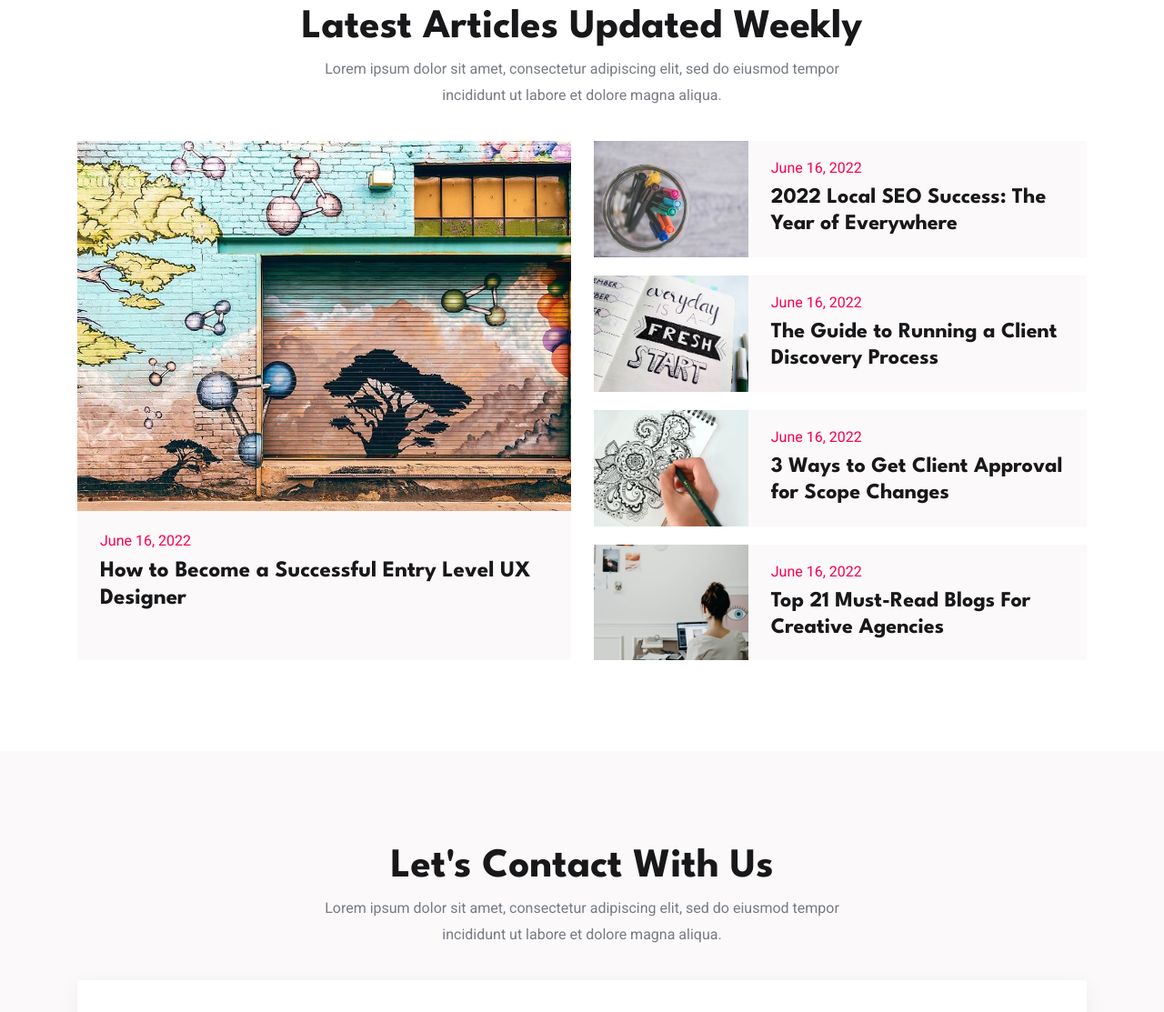
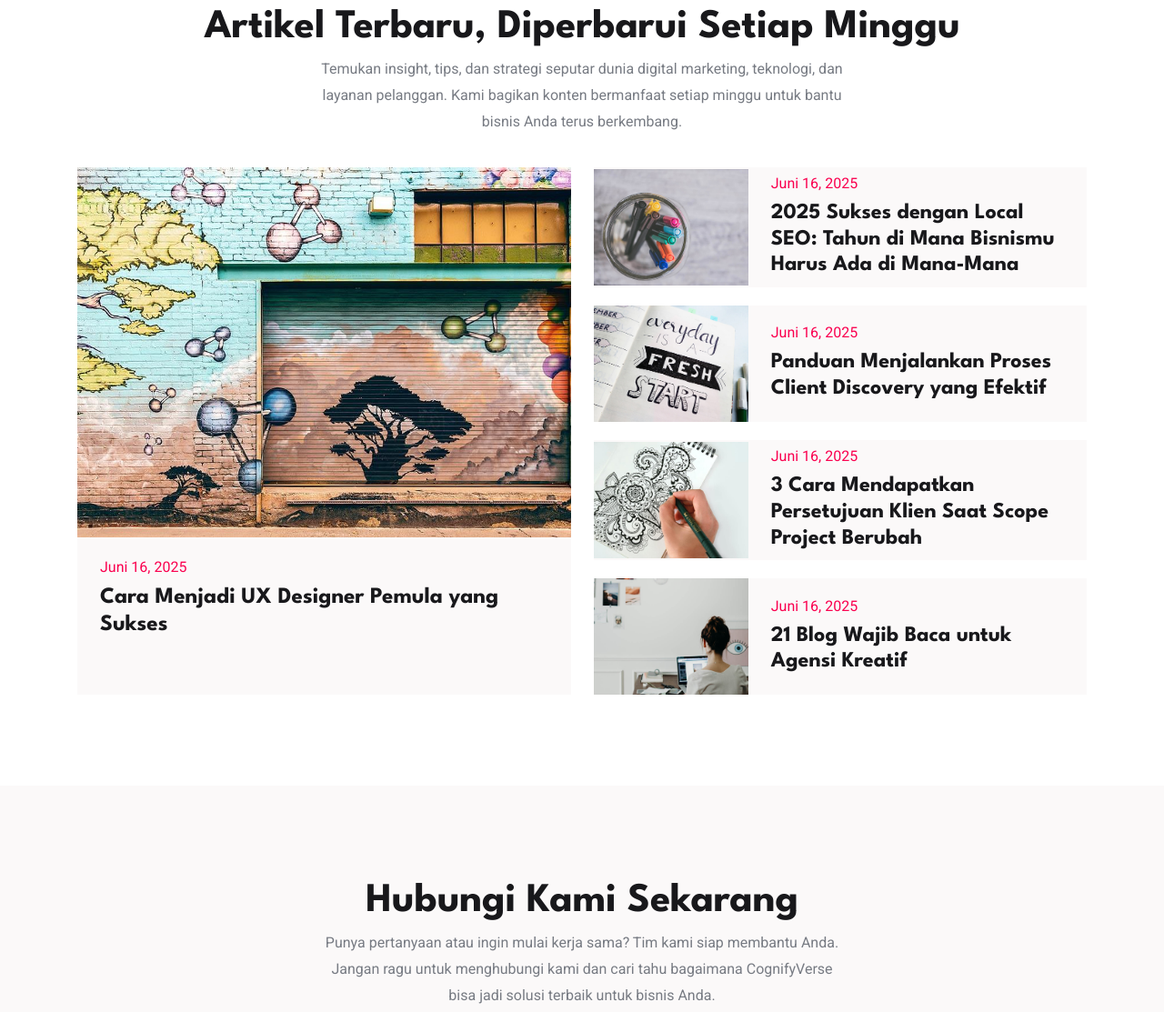
Before and after one commit to Alfiannnn13/agency4, a plain HTML site: page index.html in a window 1280 px wide. Shown: the part 4810-5923 px from the top of the page at 91% size. Drawn offline with nearby package versions, Linux system fonts and the light colour scheme.

Commit message:
Update2 index.html

```diff
--- a/index.html
+++ b/index.html
@@ -516,12 +516,10 @@ Tingkatkan visibilitas bisnis Anda di mesin pencari dengan strategi SEO yang tep
       <section class="section blog" id="blog" aria-label="blog">
         <div class="container">
 
-          <h2 class="h2 section-title">Latest Articles Updated Weekly</h2>
+          <h2 class="h2 section-title">Artikel Terbaru, Diperbarui Setiap Minggu</h2>
 
           <p class="section-text">
-            Lorem ipsum dolor sit amet, consectetur adipiscing elit, sed do eiusmod tempor incididunt ut labore et
-            dolore magna
-            aliqua.
+            Temukan insight, tips, dan strategi seputar dunia digital marketing, teknologi, dan layanan pelanggan. Kami bagikan konten bermanfaat setiap minggu untuk bantu bisnis Anda terus berkembang.
           </p>
 
           <ul class="grid-list">
@@ -536,10 +534,10 @@ Tingkatkan visibilitas bisnis Anda di mesin pencari dengan strategi SEO yang tep
 
                 <div class="card-content">
 
-                  <time class="time" datetime="2022-06-16">June 16, 2022</time>
+                  <time class="time" datetime="2025-06-16">Juni 16, 2025</time>
 
                   <h3 class="h3">
-                    <a href="#" class="card-title">How to Become a Successful Entry Level UX Designer</a>
+                    <a href="#" class="card-title">Cara Menjadi UX Designer Pemula yang Sukses</a>
                   </h3>
 
                 </div>
@@ -552,15 +550,15 @@ Tingkatkan visibilitas bisnis Anda di mesin pencari dengan strategi SEO yang tep
 
                 <figure class="card-banner img-holder" style="--width: 860; --height: 646;">
                   <img src="./assets/images/blog-2.jpg" width="860" height="646" loading="lazy"
-                    alt="2022 Local SEO Success: The Year of Everywhere" class="img-cover">
+                    alt="2025 Local SEO Success: The Year of Everywhere" class="img-cover">
                 </figure>
 
                 <div class="card-content">
 
-                  <time class="time" datetime="2022-06-16">June 16, 2022</time>
+                  <time class="time" datetime="2025-06-16">Juni 16, 2025</time>
 
                   <h3 class="h3">
-                    <a href="#" class="card-title">2022 Local SEO Success: The Year of Everywhere</a>
+                    <a href="#" class="card-title">2025 Sukses dengan Local SEO: Tahun di Mana Bisnismu Harus Ada di Mana-Mana</a>
                   </h3>
 
                 </div>
@@ -578,10 +576,10 @@ Tingkatkan visibilitas bisnis Anda di mesin pencari dengan strategi SEO yang tep
 
                 <div class="card-content">
 
-                  <time class="time" datetime="2022-06-16">June 16, 2022</time>
+                  <time class="time" datetime="2025-06-16">Juni 16, 2025</time>
 
                   <h3 class="h3">
-                    <a href="#" class="card-title">The Guide to Running a Client Discovery Process</a>
+                    <a href="#" class="card-title">Panduan Menjalankan Proses Client Discovery yang Efektif</a>
                   </h3>
 
                 </div>
@@ -599,10 +597,10 @@ Tingkatkan visibilitas bisnis Anda di mesin pencari dengan strategi SEO yang tep
 
                 <div class="card-content">
 
-                  <time class="time" datetime="2022-06-16">June 16, 2022</time>
+                  <time class="time" datetime="2025-06-16">Juni 16, 2025</time>
 
                   <h3 class="h3">
-                    <a href="#" class="card-title">3 Ways to Get Client Approval for Scope Changes</a>
+                    <a href="#" class="card-title">3 Cara Mendapatkan Persetujuan Klien Saat Scope Project Berubah</a>
                   </h3>
 
                 </div>
@@ -620,10 +618,10 @@ Tingkatkan visibilitas bisnis Anda di mesin pencari dengan strategi SEO yang tep
 
                 <div class="card-content">
 
-                  <time class="time" datetime="2022-06-16">June 16, 2022</time>
+                  <time class="time" datetime="2025-06-16">Juni 16, 2025</time>
 
                   <h3 class="h3">
-                    <a href="#" class="card-title">Top 21 Must-Read Blogs For Creative Agencies</a>
+                    <a href="#" class="card-title">21 Blog Wajib Baca untuk Agensi Kreatif</a>
                   </h3>
 
                 </div>
@@ -647,12 +645,10 @@ Tingkatkan visibilitas bisnis Anda di mesin pencari dengan strategi SEO yang tep
       <section class="section contact" id="contact" aria-label="contact">
         <div class="container">
 
-          <h2 class="h2 section-title">Let's Contact With Us</h2>
+          <h2 class="h2 section-title">Hubungi Kami Sekarang</h2>
 
           <p class="section-text">
-            Lorem ipsum dolor sit amet, consectetur adipiscing elit, sed do eiusmod tempor incididunt ut labore et
-            dolore magna
-            aliqua.
+            Punya pertanyaan atau ingin mulai kerja sama? Tim kami siap membantu Anda. Jangan ragu untuk menghubungi kami dan cari tahu bagaimana CognifyVerse bisa jadi solusi terbaik untuk bisnis Anda.
           </p>
 
           <form action="" class="contact-form">
@@ -682,7 +678,7 @@ Tingkatkan visibilitas bisnis Anda di mesin pencari dengan strategi SEO yang tep
               </label>
             </div>
 
-            <button type="submit" class="btn btn-primary">Send Message</button>
+            <button type="submit" class="btn btn-primary">Kirim Pesan</button>
 
           </form>
 
@@ -697,7 +693,7 @@ Tingkatkan visibilitas bisnis Anda di mesin pencari dengan strategi SEO yang tep
 
                 <div class="card-content">
 
-                  <h3 class="h3 card-title">Mail Here</h3>
+                  <h3 class="h3 card-title">Email Kami</h3>
 
                   <a href="hi@cognifyverse.com" class="card-link">hi@cognifyverse.com</a>
 
@@ -715,7 +711,7 @@ Tingkatkan visibilitas bisnis Anda di mesin pencari dengan strategi SEO yang tep
 
                 <div class="card-content">
 
-                  <h3 class="h3 card-title">Visit Here</h3>
+                  <h3 class="h3 card-title">Lokasi Kami</h3>
 
                   <address class="card-address">
                     Bekasi
@@ -735,7 +731,7 @@ Tingkatkan visibilitas bisnis Anda di mesin pencari dengan strategi SEO yang tep
 
                 <div class="card-content">
 
-                  <h3 class="h3 card-title">Call Here</h3>
+                  <h3 class="h3 card-title">Hubungi Kami</h3>
 
                   <a href="tel:+6281213528024" class="card-link">+6281213528024</a>
 
```
